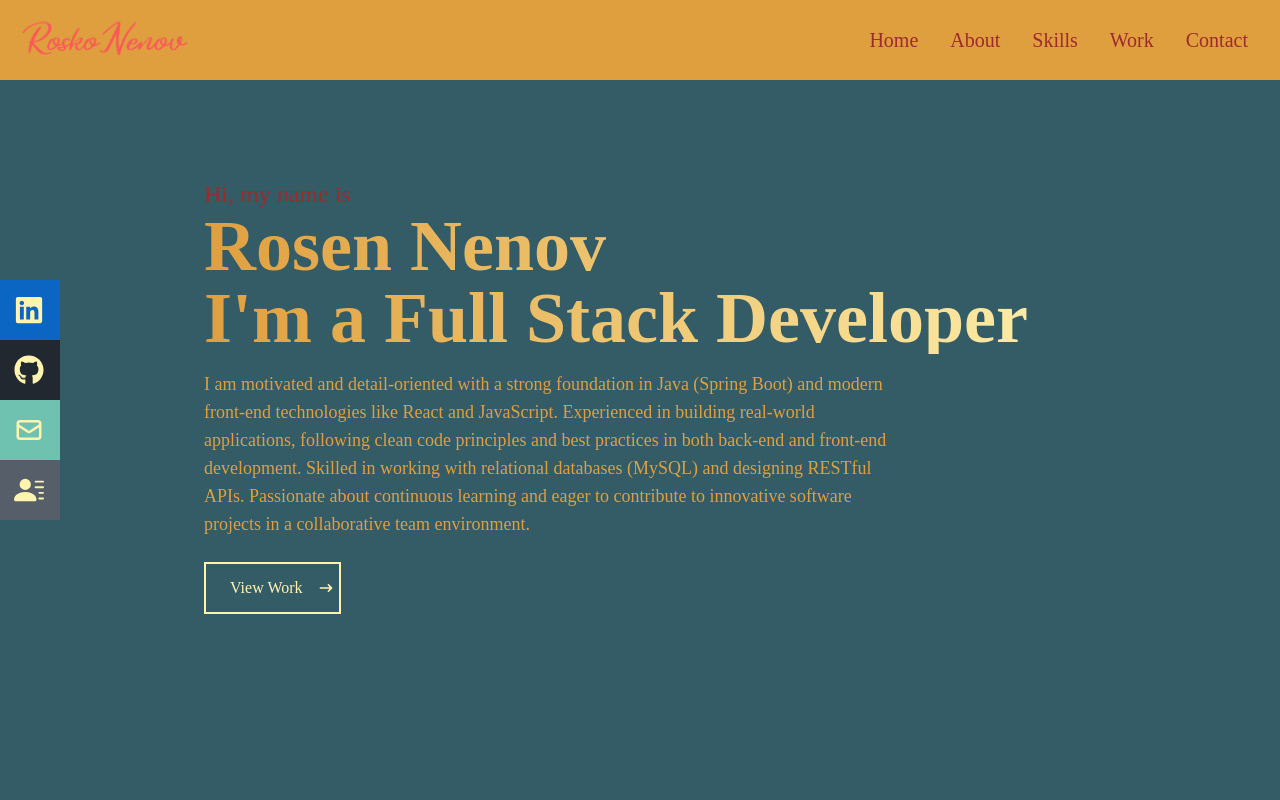
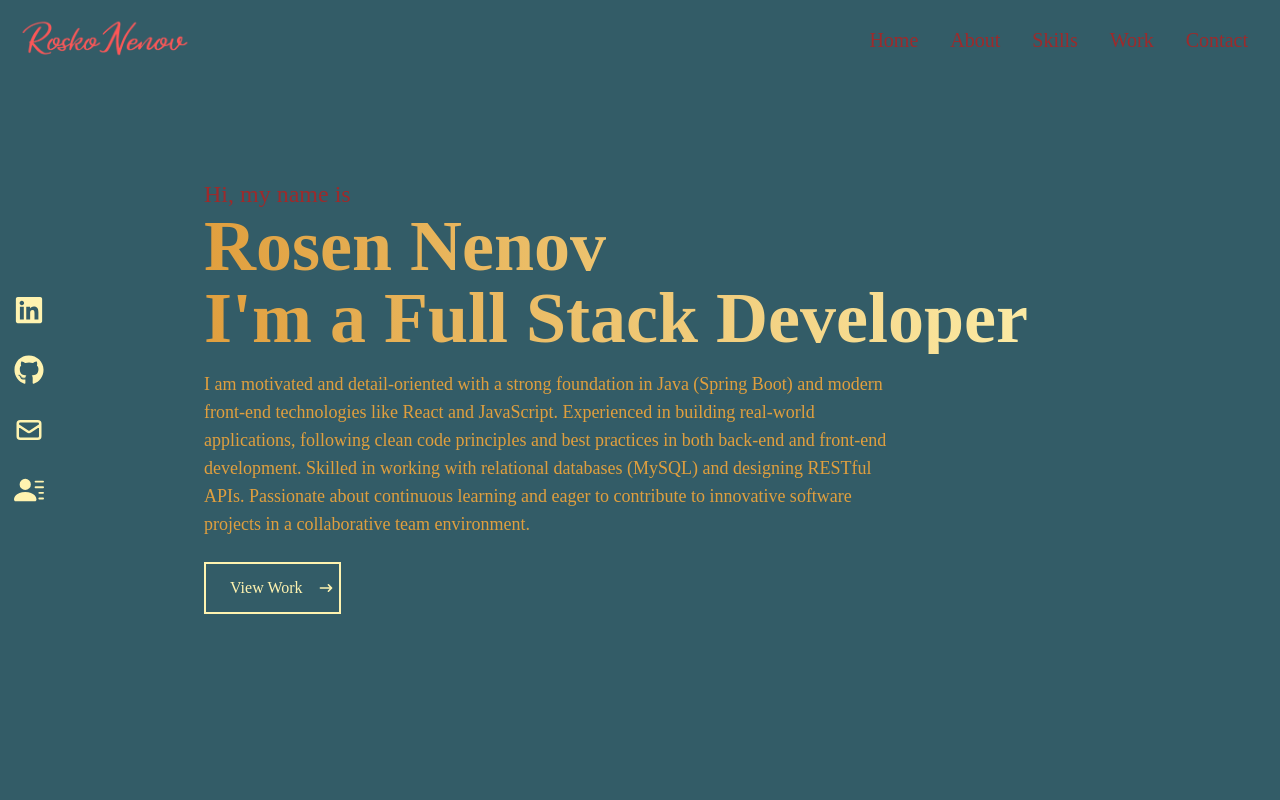
Before and after one commit to roskonenov/portfolio-web-site, a React (Vite) app: page / in a window 1280 px wide. Shown: the top 800 px of the page. Built offline with nearby package versions, Linux system fonts and the light colour scheme; a web font is replaced by a local one.

Commit message:
add navbar background effect

```diff
--- a/src/components/navbar/Navbar.jsx
+++ b/src/components/navbar/Navbar.jsx
@@ -1,18 +1,23 @@
 import React, { useState } from 'react';
-import { FaBars, FaTimes, FaGithub, FaLinkedin } from 'react-icons/fa'
-import { HiOutlineMail } from 'react-icons/hi';
-import { BsFillPersonLinesFill } from 'react-icons/bs';
+import { FaBars, FaTimes } from 'react-icons/fa'
 import Logo from '../../assets/logo.png';
 import { Link } from 'react-scroll';
 import { navLinks } from '../../constant/constant.js'
 
 const Navbar = () => {
-    const [nav, setNav] = useState(false);
-    const handleClick = () => setNav(!nav);
-    const navToggle = nav ? 'translate-x-0' : 'translate-x-[+100%]'
+    const [mobileNavOpen, setMobileNavOpen] = useState(false);
+    const handleClick = () => setMobileNavOpen(m => m ? false : true);
+    const mobileNavToggle = mobileNavOpen ? 'translate-x-0' : 'translate-x-[+100%]';
+    const [navBg, setNavBg] = useState(false);
+
+    const navBgHandler = () => {
+        window.scrollY >= 50 ? setNavBg(true) : setNavBg(false);
+    }
+
+    window.addEventListener('scroll', navBgHandler);
 
     return (
-        <div className='fixed w-full md:h-[80px] h-[50px] flex justify-between items-center px-4 bg-[#e09f3e] text-[#9e2a2b] z-50'>
+        <div className={`fixed w-full md:h-[80px] h-[50px] flex justify-between items-center px-4 ${navBg ? 'bg-linear-to-r from-[#e09f3e] to-[#fff3b0]' : 'bg-none'} transition-colors duration-250 text-[#9e2a2b] z-50`}>
             <div>
                 <img src={Logo} alt="Logo image" style={{ height: '50px' }} />
             </div>
@@ -29,16 +34,16 @@ const Navbar = () => {
 
             {/* Hamburger */}
             <div onClick={handleClick} className='md:hidden z-11 cursor-pointer'>
-                {!nav ? <FaBars /> : <FaTimes />}
+                {!mobileNavOpen ? <FaBars /> : <FaTimes />}
             </div>
 
             {/* Overlay */}
-            <div className={`fixed ${navToggle} transform transition-all duration-300 inset-0 z-9 bg-black opacity-70 w-full h-screen`}
-            onClick={handleClick}>
+            <div className={`fixed ${mobileNavToggle} transform transition-all duration-300 inset-0 z-9 bg-black opacity-70 w-full h-screen`}
+                onClick={handleClick}>
             </div>
 
             {/* Mobile Menu */}
-            <ul className={`fixed ${navToggle} transform transition-all duration-300 delay-100 top-0 right-0 sm:w-[60%] w-[80%] h-screen z-10 bg-[#e09f3e] flex flex-col justify-center items-center`}>
+            <ul className={`fixed ${mobileNavToggle} transform transition-all duration-300 delay-100 top-0 right-0 sm:w-[60%] w-[80%] h-screen z-10 bg-[#e09f3e] flex flex-col justify-center items-center`}>
                 {navLinks.map(navLink =>
                     <li key={navLink.id} className='navbar-link py-6 text-4xl duration-50 border-b-[1.5px] border-[#9e2a2b]'>
                         <Link onClick={handleClick} to={navLink.url} smooth={true} duration={500} >
@@ -47,32 +52,6 @@ const Navbar = () => {
                     </li>
                 )}
             </ul>
-
-            {/* Social Icons */}
-            <div className='hidden lg:flex fixed flex-col top-[35%] left-0'>
-                <ul>
-                    <li className='w-[160px] h-[60px] flex justify-between items-center ml-[-100px] hover:ml-[-10px] duration-300 bg-[#0a66c2]'>
-                        <a className='flex justify-between items-center w-full text-[#fff3b0]' href="https://www.linkedin.com/in/rosen-nenov-2ab7262b6/" target='_blank'>
-                            LinkedIn <FaLinkedin size={30} />
-                        </a>
-                    </li>
-                    <li className='w-[160px] h-[60px] flex justify-between items-center ml-[-100px] hover:ml-[-10px] duration-300 bg-[#212830]'>
-                        <a className='flex justify-between items-center w-full text-[#fff3b0]' href="https://github.com/roskonenov" target='_blank'>
-                            GitHub <FaGithub size={30} />
-                        </a>
-                    </li>
-                    <li className='w-[160px] h-[60px] flex justify-between items-center ml-[-100px] hover:ml-[-10px] duration-300 bg-[#6fc2b0]'>
-                        <Link to='contact' smooth={true} duration={500} className='flex justify-between items-center w-full text-[#fff3b0]' href="/">
-                            Email <HiOutlineMail size={30} />
-                        </Link>
-                    </li>
-                    <li className='w-[160px] h-[60px] flex justify-between items-center ml-[-100px] hover:ml-[-10px] duration-300 bg-[#565f69]'>
-                        <a className='flex justify-between items-center w-full text-[#fff3b0]' href="https://drive.google.com/file/d/1mxefq8kM4MUeGtaQ1gGH_1TYIfqX9UwG/view?usp=sharing" target='_blank'>
-                            Resume <BsFillPersonLinesFill size={30} />
-                        </a>
-                    </li>
-                </ul>
-            </div>
         </div>
     )
 }
```
